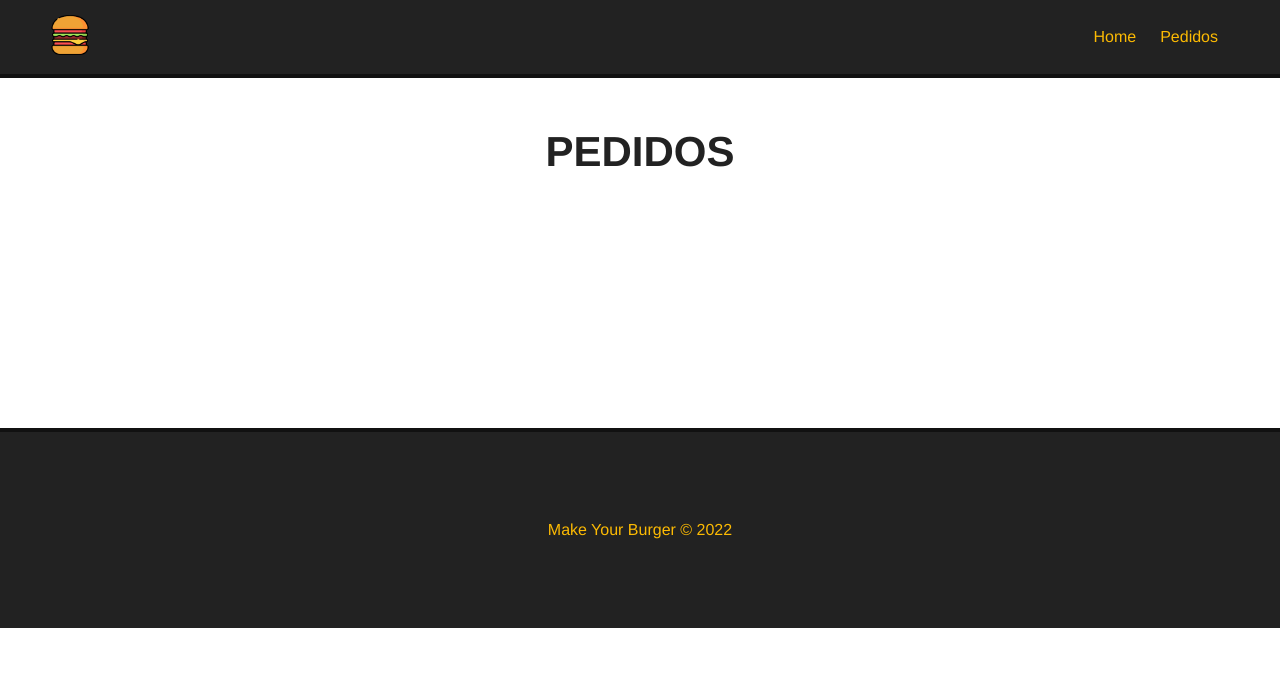
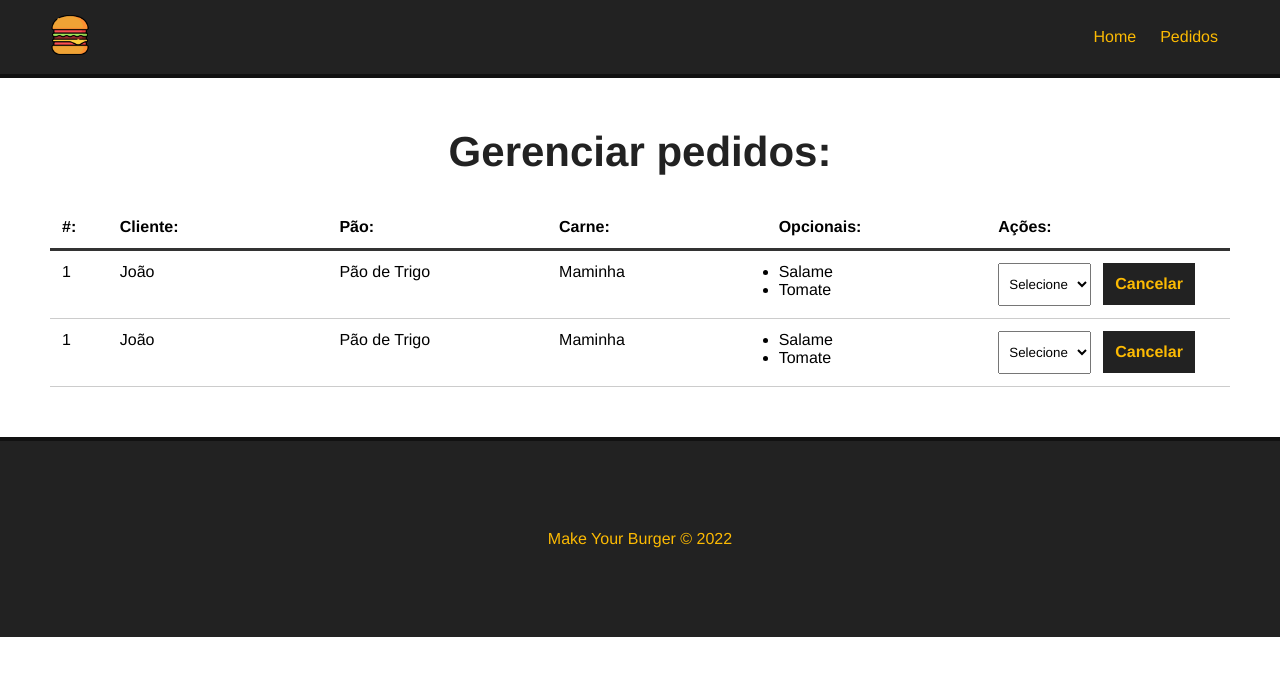
Before and after one commit to alexandreleao/3_make_your_burger, a Vue app: page /pedido in a window 1280 px wide. Shown: the top 676 px of the page. Built offline with nearby package versions, Linux system fonts and the light colour scheme.

Commit message:
Adição da tela de dashboard e estilização por css

```diff
--- /dev/null
+++ b/src/components/Dashboard.vue
@@ -0,0 +1,116 @@
+<template>
+    <div id="burger-table">
+       <div>
+         <div id="burger-table-heading">
+            <div class="order-id">#:</div>
+            <div>Cliente:</div>
+            <div>Pão:</div>
+            <div>Carne:</div>
+            <div>Opcionais:</div>
+            <div>Ações:</div>
+           </div>
+       </div>
+       <div id="burger-table-rows">
+            <div class="burger-table-row">
+                <div class="order-number">1</div>
+                <div>João</div>
+                <div>Pão de Trigo</div>
+                <div>Maminha</div>
+                <div>
+                    <ul>
+                        <li>Salame</li>
+                        <li>Tomate</li>
+                    </ul>
+                </div>
+                <div>
+                    <select name="status" class="status">
+                    <option value="">Selecione</option>
+                    </select>
+                    <button class="delete-btn">Cancelar</button>
+                </div>
+            </div>
+             <div class="burger-table-row">
+                <div class="order-number">1</div>
+                <div>João</div>
+                <div>Pão de Trigo</div>
+                <div>Maminha</div>
+                <div>
+                    <ul>
+                        <li>Salame</li>
+                        <li>Tomate</li>
+                    </ul>
+                </div>
+                <div>
+                    <select name="status" class="status">
+                    <option value="">Selecione</option>
+                    </select>
+                    <button class="delete-btn">Cancelar</button>
+                </div>
+            </div>
+       </div>
+    </div>
+</template>
+
+<script>
+export default {
+    name: "Dashboard"
+}
+</script>
+
+<style scoped>
+    #burger-table{
+        max-width: 1200px;
+        margin: 0 auto;
+    }
+    #burger-table-heading,
+    #burger-table-rows,
+    .burger-table-row{
+       display:flex;
+       flex-wrap: wrap;
+    }
+
+    #burger-table-heading{
+        font-weight: bold;
+        padding: 12px;
+        border-bottom: 3px solid #333;
+    }
+
+      #burger-table-heading div,
+      .burger-table-row div{
+        width: 19%;
+      }
+
+    .burger-table-row{
+        width: 100%;
+        padding: 12px;
+        border-bottom: 1px solid #CCC;
+    }
+
+    #burger-table-heading .order-id,
+    .burger-table-row .order-number{
+        width: 5%;
+    }
+
+    select{
+        padding: 12px 6px;
+        margin-right: 12px;
+    }
+
+    .delete-btn{
+        background-color: #222;
+        color:#FCBA03;
+        font-weight: bold;
+        border: 2px solid #222;
+        padding: 10px;
+        font-size: 16px;
+        margin: 0 auto;
+        cursor: pointer;
+        transition: .5s;
+    }
+
+    .delete-btn:hover{
+        background-color: transparent;
+        color:#222;
+    }
+
+</style>
--- a/src/views/Pedidos.vue
+++ b/src/views/Pedidos.vue
@@ -1,5 +1,17 @@
 <template>
   <div class="main-container">
-    <h1>PEDIDOS</h1>
+    <h1>Gerenciar pedidos:</h1>
+   <Dashboard />
   </div>
 </template>
+
+<script>
+import Dashboard from "../components/Dashboard.vue";
+export default {
+    name: "Pedidos",
+    components: {
+      Dashboard
+
+    }
+}
+</script>
```
